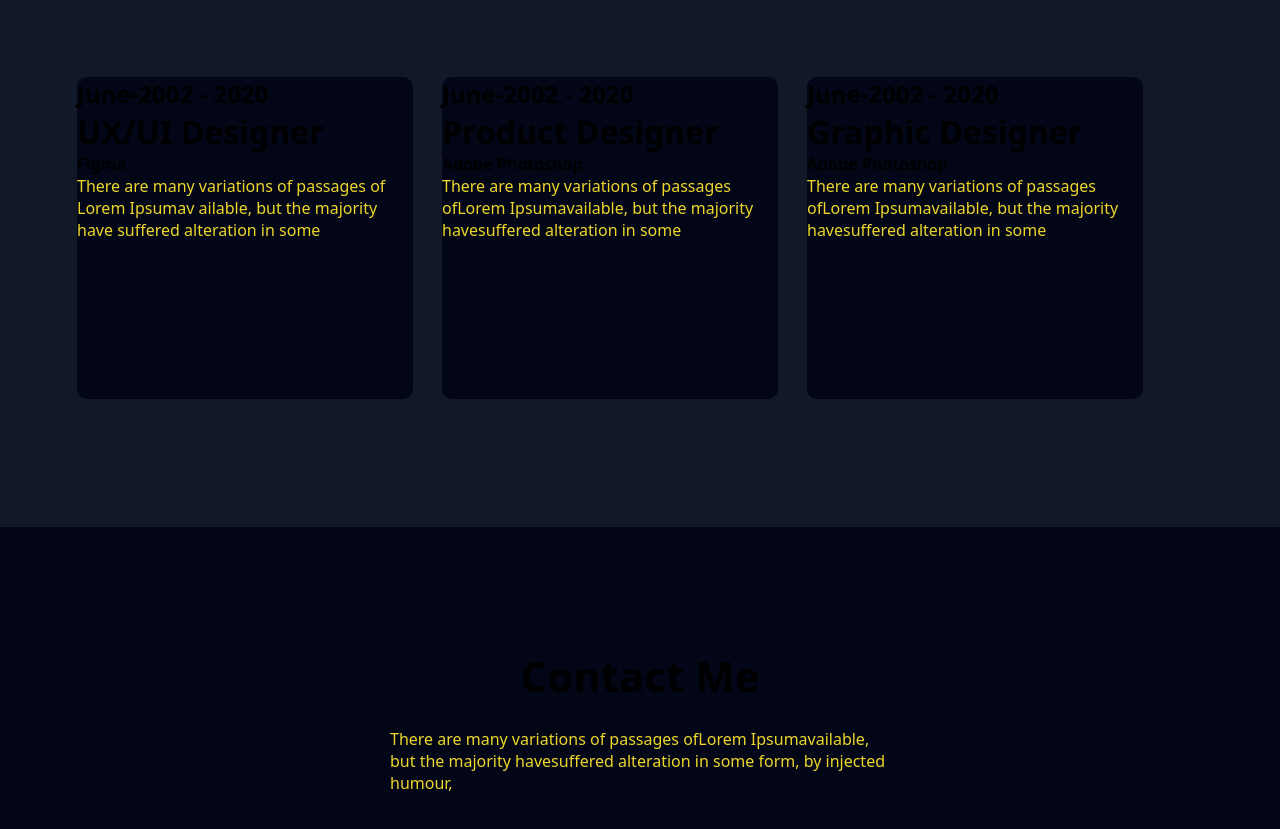
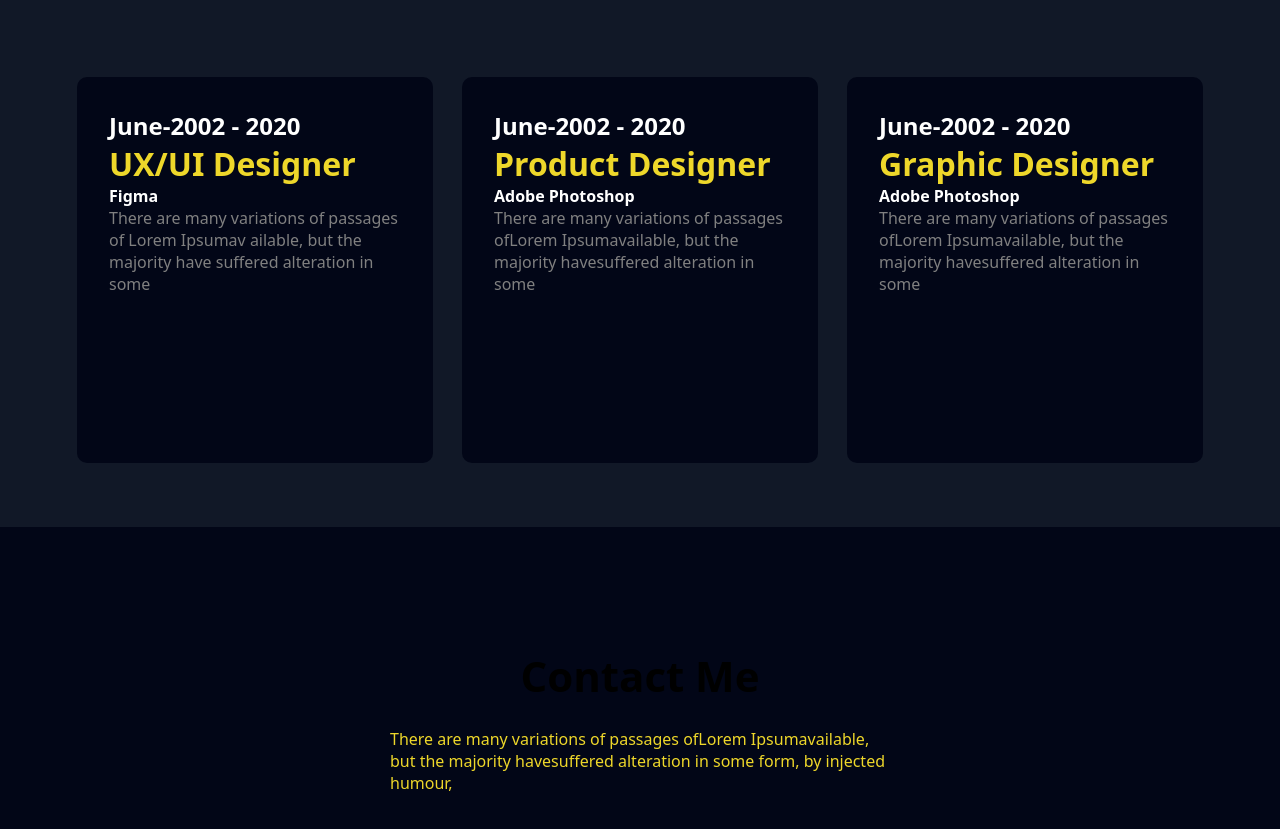
Before and after one commit to DiegoSarti/portifolio-dev.html, a plain HTML site: page src/index.html in a window 1280 px wide. Shown: the part 3623-4452 px from the top of the page. Drawn offline with Linux system fonts and the light colour scheme.

Commit message:
adicionei as cores aos textos

```diff
--- a/src/index.html
+++ b/src/index.html
@@ -120,22 +120,22 @@
                     available, but the majority havesuffered alteration in some form, by injected humour,</p>
             </div>
             <div class="quadrados_resume">
-                <div class="quadrados_resume_texto"><h2>June-2002 - 2020</h2>
-                    <h1>UX/UI Designer</h1>
-                    <h4>Figma</h4>
-                    <p>There are many variations of passages of Lorem Ipsumav ailable, but the majority have suffered
+                <div class="quadrados_resume_texto"><h2 class="h1_about">June-2002 - 2020</h2>
+                    <h1 class="texto_service_services">UX/UI Designer</h1>
+                    <h4 class="h1_about">Figma</h4>
+                    <p class="texto_service_texto">There are many variations of passages of Lorem Ipsumav ailable, but the majority have suffered
                     alteration in some </p>
                 </div>
-                <div class="quadrados_resume_texto"><h2>June-2002 - 2020</h2>
-                    <h1>Product Designer</h1>
-                    <h4>Adobe Photoshop</h4>
-                    <p>There are many variations of passages ofLorem Ipsumavailable, but the majority havesuffered
+                <div class="quadrados_resume_texto"><h2 class="h1_about">June-2002 - 2020</h2>
+                    <h1 class="texto_service_services">Product Designer</h1>
+                    <h4 class="h1_about">Adobe Photoshop</h4>
+                    <p class="texto_service_texto">There are many variations of passages ofLorem Ipsumavailable, but the majority havesuffered
                     alteration in some </p>
                 </div>
-                <div class="quadrados_resume_texto"><h2>June-2002 - 2020</h2>
-                    <h1>Graphic Designer</h1>
-                    <h4>Adobe Photoshop</h4>
-                    <p>There are many variations of passages ofLorem Ipsumavailable, but the majority havesuffered
+                <div class="quadrados_resume_texto"><h2 class="h1_about">June-2002 - 2020</h2>
+                    <h1 class="texto_service_services">Graphic Designer</h1>
+                    <h4 class="h1_about">Adobe Photoshop</h4>
+                    <p class="texto_service_texto">There are many variations of passages ofLorem Ipsumavailable, but the majority havesuffered
                     alteration in some </p>
                 </div>
             </div>
--- a/src/styles/style.css
+++ b/src/styles/style.css
@@ -352,6 +352,7 @@ p{
     height: 322px;
 }
 .quadrados_resume_texto{
+    padding: 32px;
     width: 336px;
     height: 322px;
     background-color: var(--cor-secundaria);
```
